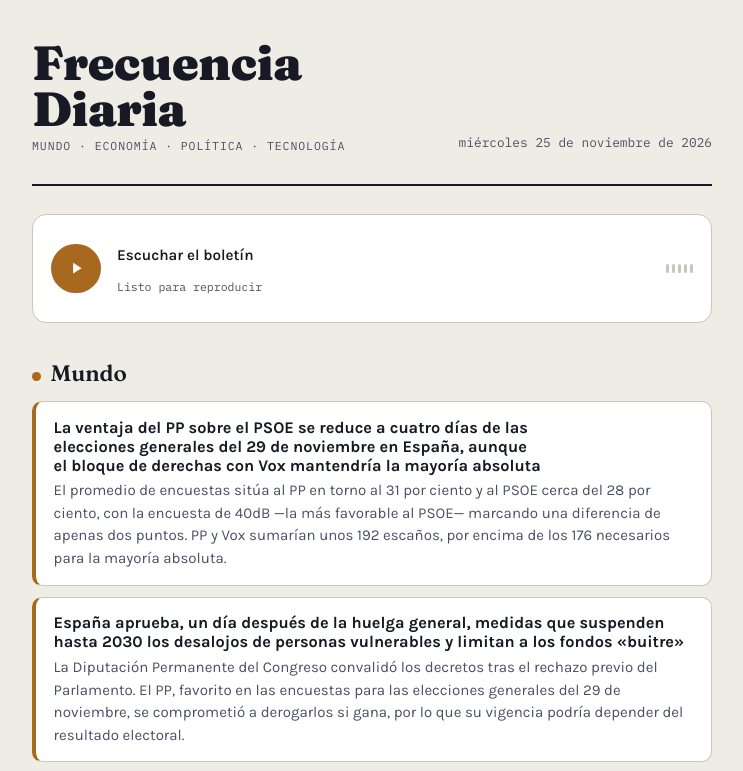
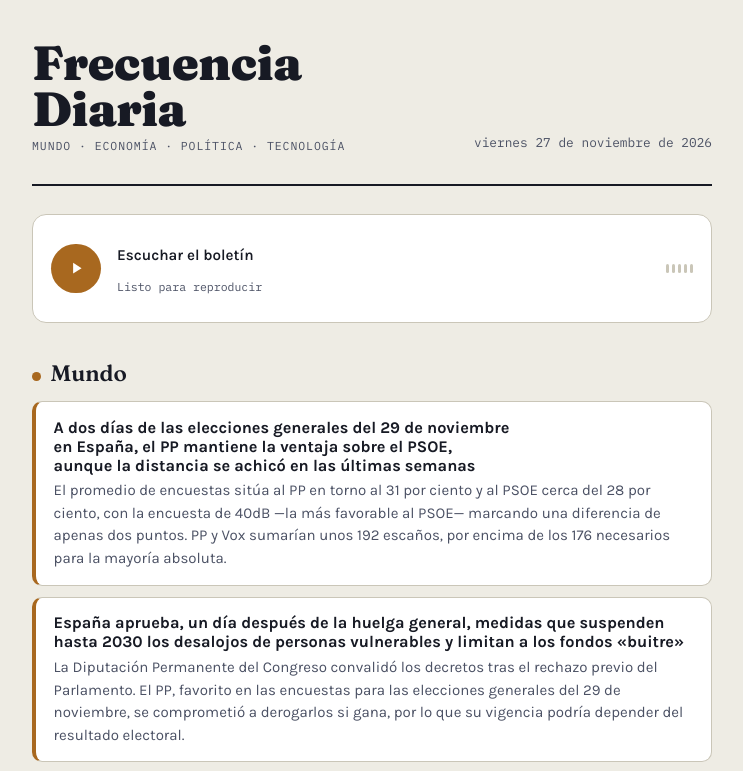
Before and after one commit to JuaniOrbez/RenderBroker, a plain HTML site: page daily-news-agent/template.html in a window 1280 px wide. Shown: the top 771 px of the page, without its empty margins (268-1011 px from the left). Drawn offline with Linux system fonts and the light colour scheme.

Commit message:
Actualiza noticias-hoy.md — viernes 27 de noviembre de 2026
Mundo: se ajusta la cuenta regresiva de las elecciones generales
españolas, ahora a dos días de la votación del 29 de noviembre.

Economía, Política y Tecnología: sin cobertura nueva verificable
hoy, se mantiene el contenido de la última edición confirmada.

Co-Authored-By: Claude Sonnet 5 <noreply@anthropic.com>
Claude-Session: https://claude.ai/code/session_017SrQdf2pUxuo1w8SkhtdFf

```diff
--- a/daily-news-agent/template.html
+++ b/daily-news-agent/template.html
@@ -337,14 +337,14 @@
 <script>
   // ---- Contenido del día: editar esta sección para actualizar el boletín ----
   var NEWS = {
-    date: "miércoles 25 de noviembre de 2026",
+    date: "viernes 27 de noviembre de 2026",
     sections: [
       {
         id: "mundo",
         label: "Mundo",
         items: [
           {
-            headline: "La ventaja del PP sobre el PSOE se reduce a cuatro días de las elecciones generales del 29 de noviembre en España, aunque el bloque de derechas con Vox mantendría la mayoría absoluta",
+            headline: "A dos días de las elecciones generales del 29 de noviembre en España, el PP mantiene la ventaja sobre el PSOE, aunque la distancia se achicó en las últimas semanas",
             body: "El promedio de encuestas sitúa al PP en torno al 31 por ciento y al PSOE cerca del 28 por ciento, con la encuesta de 40dB —la más favorable al PSOE— marcando una diferencia de apenas dos puntos. PP y Vox sumarían unos 192 escaños, por encima de los 176 necesarios para la mayoría absoluta."
           },
           {
```
Also changed, not shown: 1 other file.
